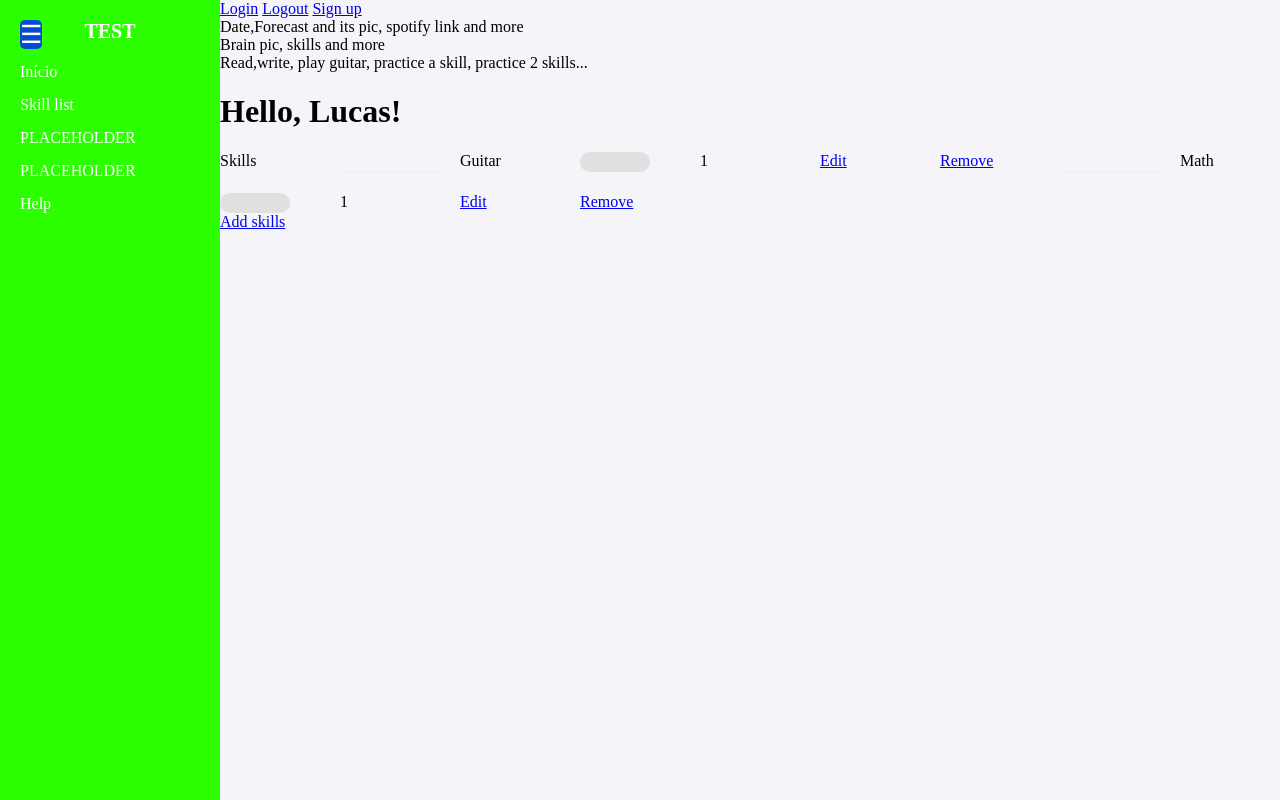
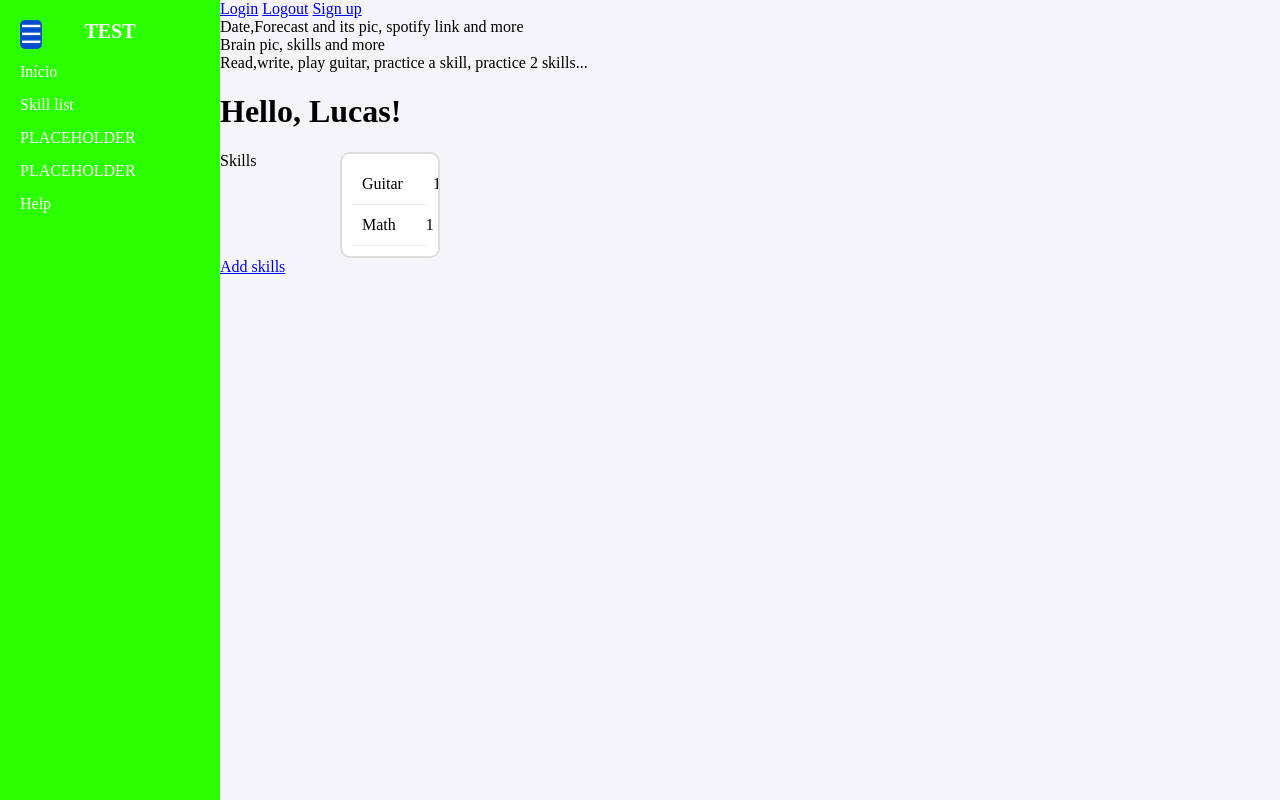
Before and after one commit to LucasPy1/Lupy, a Django app: page /home/home/ in a window 1280 px wide. Run offline with Django 5.2, Linux system fonts and the light colour scheme; data comes from the database, SQL or seed files in the repository.

Commit message:
Refactor HTML structure and skill display logic

```diff
--- a/Lupy/templates/user_progress/home.html
+++ b/Lupy/templates/user_progress/home.html
@@ -1,8 +1,8 @@
 {% load static %}
-<link rel="stylesheet" href="{% static 'css/home.css' %}">
 <!DOCTYPE html>
 <html lang="en">
 <head>
+    <link rel="stylesheet" href="{% static 'css/home.css' %}">
     <meta charset="UTF-8">
     <meta name="viewport" content="width=device-width, initial-scale=1.0">
     <title>Document</title>
@@ -29,22 +29,29 @@
     <div class="character-tab">Brain pic, skills and more</div>
     <div class="daily-objectives-tab">Read,write, play guitar, practice a skill, practice 2 skills...</div>
     <h1>Hello, {{name}}!</h1>
-    <div class="skill-resume-tab"><!--List skills, filter option and more-->
+    <div class="skill-resume-tab"> <!-- List skills, filter option and more -->
         <div class="skill-header">Skills</div>
+
+    <!-- caixa com scroll -->
+        <div class="skills-container">
             {% for skill in skills %}
-                <div class="skill-item" ></div>
-                    <div class="skill-name">{{skill.name}}</div>
+            <div class="skill-item">
+                <div class="skill-name">{{ skill.name }}</div>
+
+                <!-- container da barra + elemento interno cuja largura representa progresso -->
+                <div class="progress-bar-container">
                     <div class="progress-bar" style="width: 70%;"></div>
-                    <div class="skill-level">{{skill.level}}</div>
-                    <a href="{% url 'user_progress:edit_skills' skill.id %}">Edit</a>
-                    <a href="{% url 'user_progress:remove_skills' skill.id %}">Remove</a>
+                </div>
+
+                <div class="skill-level">{{ skill.level }}</div>
+            </div>
             {% endfor %}
-
         </div>
-        <a href="{% url 'user_progress:add_skills' %}">Add skills</a>
     </div>
 
-    </div>
+    <a href="{% url 'user_progress:add_skills' %}">Add skills</a>
+
+    </div> <!-- .main-content -->
 
     <script>
 document.addEventListener('DOMContentLoaded', function() {
```
